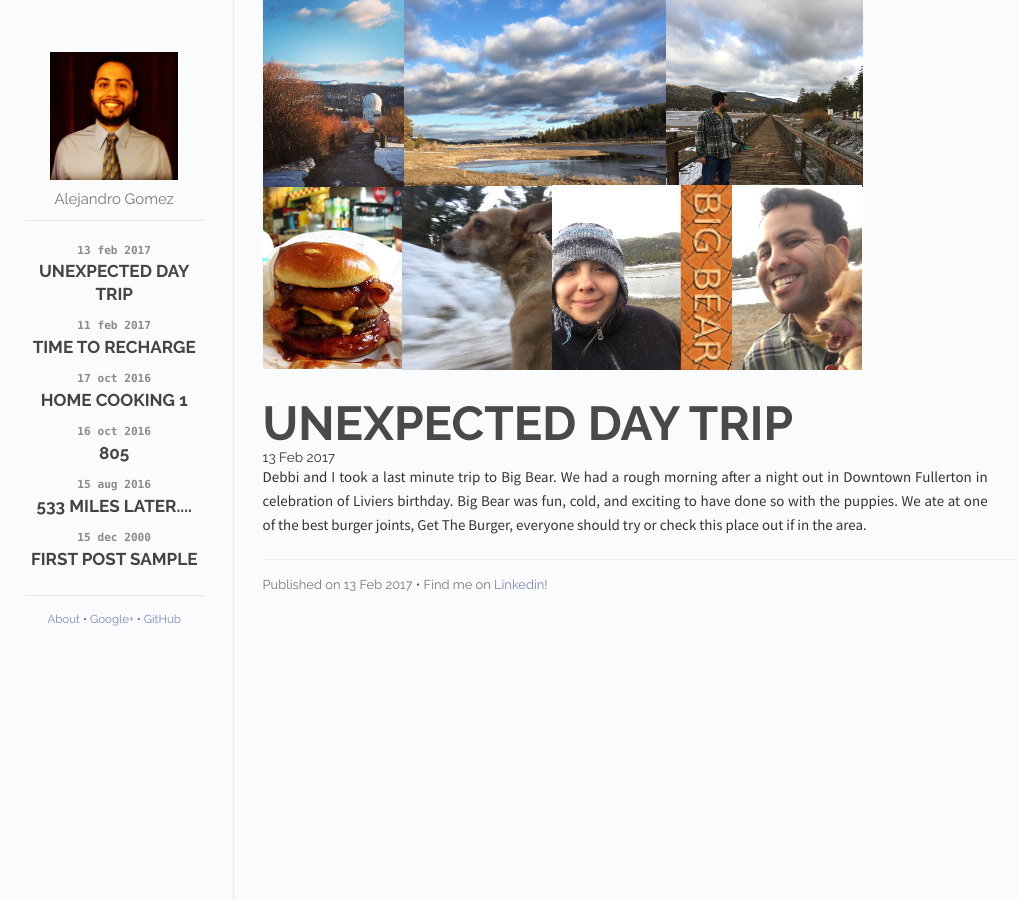
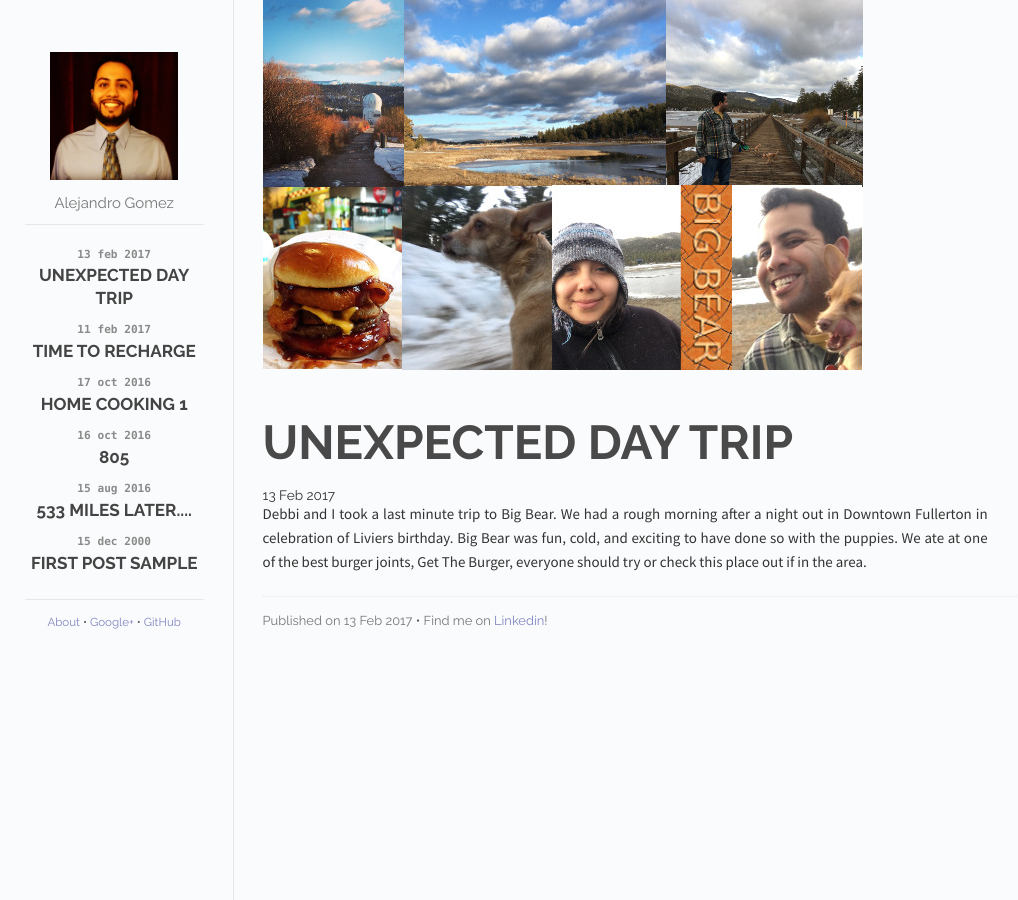
Before and after one commit to ago6/ago6.github.io, a Jekyll site: the page built from index.html, in a window 1280 px wide. Shown: the whole page, without its empty margins (125-1143 px from the left). Built offline with Jekyll 4.4.1, drawn with Linux system fonts in a browser that asks for light colours.

Commit message:
changed line-height .site

```diff
--- a/css/main.css
+++ b/css/main.css
@@ -78,7 +78,7 @@
 .site {
   height: 100%;
   width: 100%;
-  line-height: 1.25em;
+  line-height: normal;
 }
 
 .title {
```
